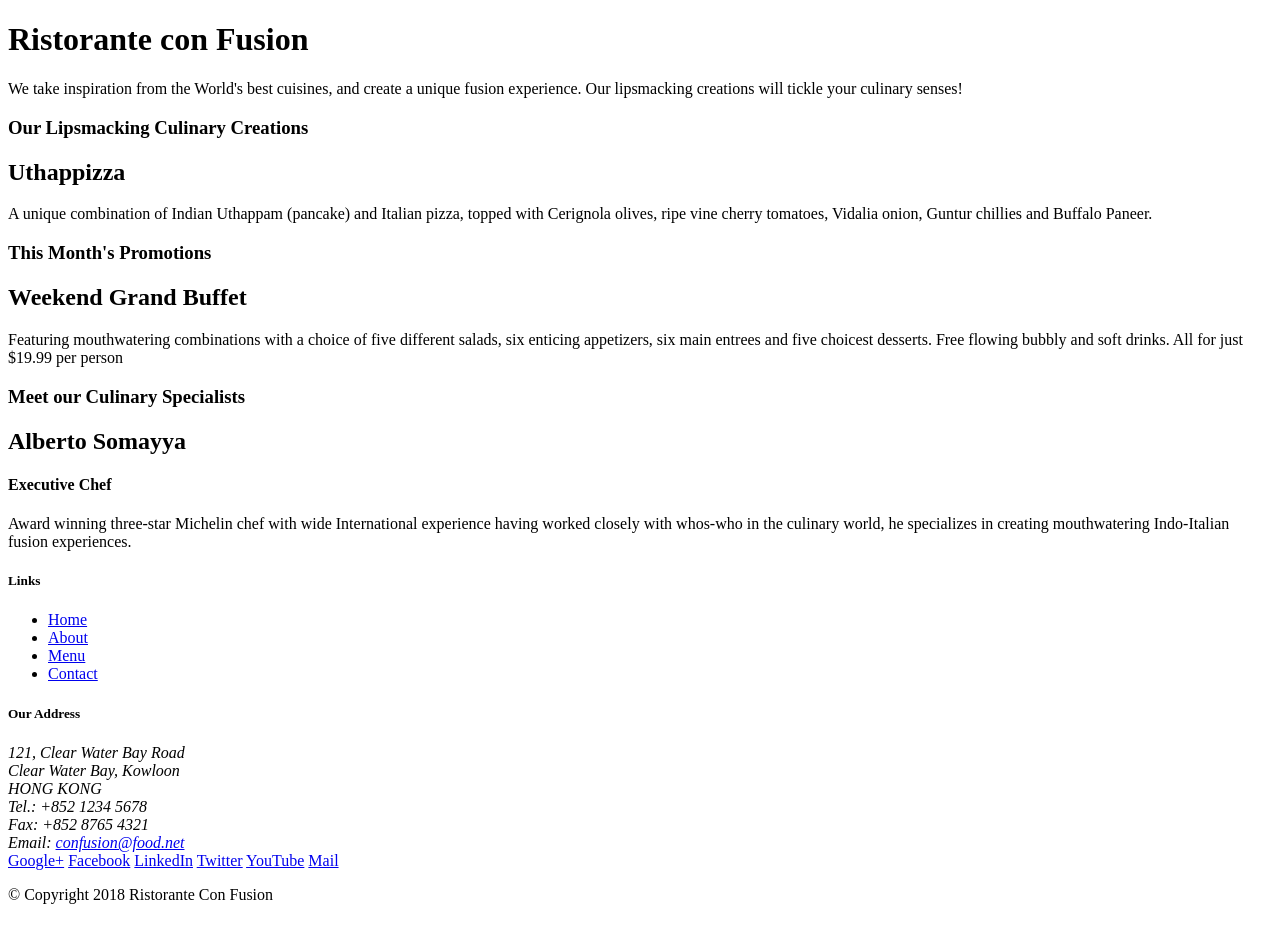
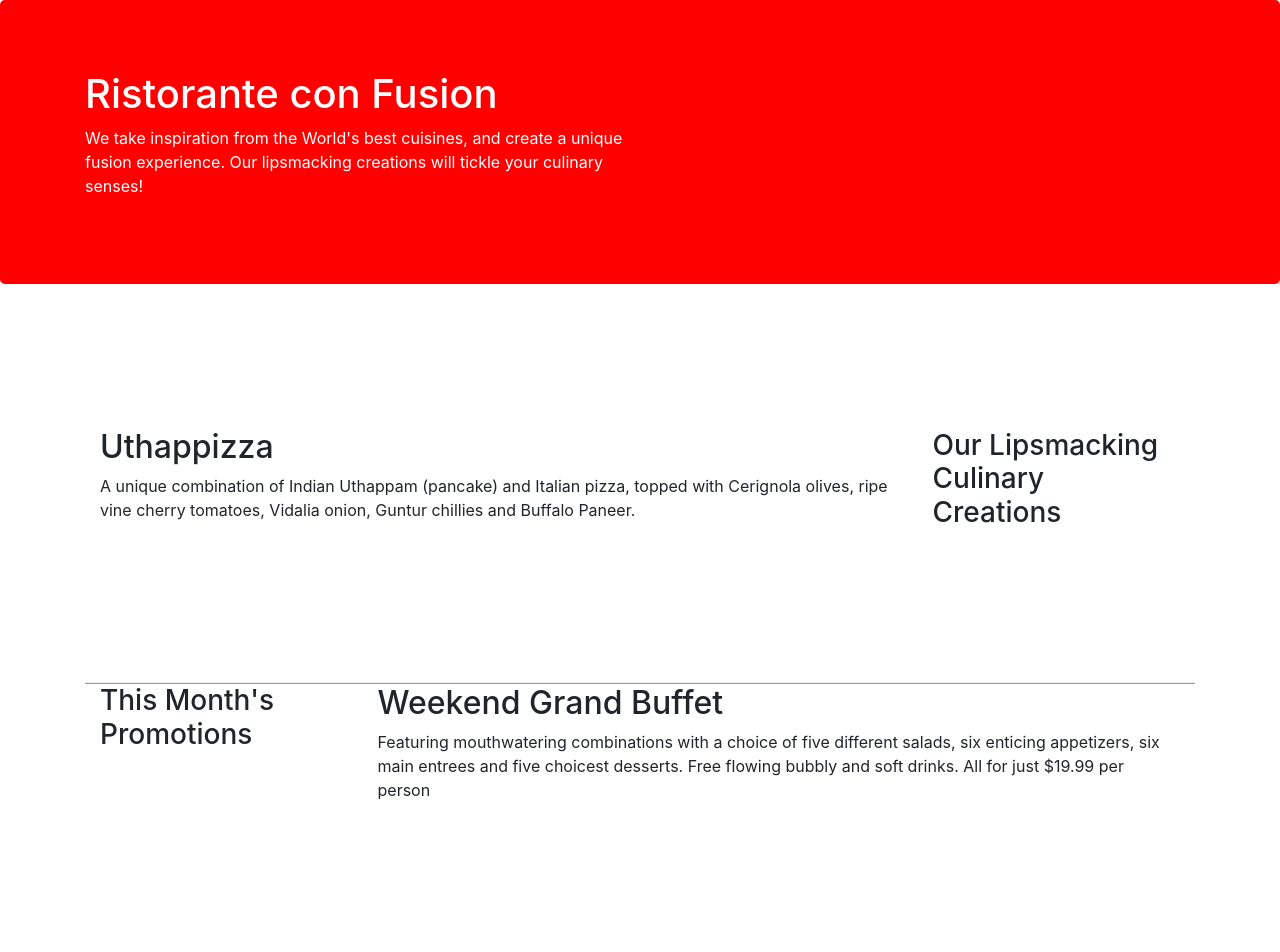
Before and after one commit to aneezr/Learning-Bootstrap, a website: page index.html in a window 1280 px wide. Shown: the top 952 px of the page. Before the commit the page ends 920 px from the top, so only its background shows below. Drawn offline with nearby package versions, Linux system fonts and the light colour scheme.

Commit message:
Bootstrap Week 1

```diff
--- a/index.html
+++ b/index.html
@@ -2,51 +2,59 @@
 <html lang="en">
 
 <head>
-    <title>Ristorante Con Fusion</title>
+     <!-- Required meta tags always come first -->
+     <meta charset="utf-8">
+     <meta name="viewport" content="width=device-width, initial-scale=1, shrink-to-fit=no">
+     <meta http-equiv="x-ua-compatible" content="ie=edge">
+
+     <!-- Bootstrap CSS -->
+     <link rel="stylesheet" href="node_modules/bootstrap/dist/css/bootstrap.min.css">
+    <link rel="stylesheet" href="styles.css">
+     <title>Ristorante Con Fusion</title>
 </head>
 
 <body>
 
-    <header>
-        <div>
-            <div>
-                <div>
+    <header class="jumbotron">
+        <div class="container" >
+            <div class="row row-header align-item-center">
+                <div class="col-12 col-sm-6">
                     <h1>Ristorante con Fusion</h1>
                     <p>We take inspiration from the World's best cuisines, and create a unique fusion experience. Our lipsmacking creations will tickle your culinary senses!</p>
                 </div>
-                <div>
+                <div class="col-12 col-sm">
                 </div>
             </div>
         </div>
     </header>
 
-    <div>
-        <div>
-            <div>
+    <div class="container">
+        <div class="row row-content align-items-center">
+            <div class="col-12 col-sm-4 order-sm-last col-md-3">
                 <h3>Our Lipsmacking Culinary Creations</h3>
             </div>
-            <div>
+            <div class="col col-sm order-sm-first col-md">
                 <h2>Uthappizza</h2>
                 <p>A unique combination of Indian Uthappam (pancake) and Italian pizza, topped with Cerignola olives, ripe vine cherry tomatoes, Vidalia onion, Guntur chillies and Buffalo Paneer.</p>
             </div>
         </div>
 
 
-        <div>
-            <div>
+        <div class="row row-content">
+            <div class="col-12 col-sm-4 col-md-3">
                 <h3>This Month's Promotions</h3>
             </div>
-            <div>
+            <div class="col col-sm  col-md">
                 <h2>Weekend Grand Buffet</h2>
                 <p>Featuring mouthwatering combinations with a choice of five different salads, six enticing appetizers, six main entrees and five choicest desserts. Free flowing bubbly and soft drinks. All for just $19.99 per person </p>
             </div>
         </div>
 
-        <div>
-            <div>
+        <div class="row row-content">
+            <div class="col-12 col-sm-4 order-sm-last col-md-3">
                 <h3>Meet our Culinary Specialists</h3>
             </div>
-            <div>
+            <div class="col col-sm order-sm-frist col-md">
                 <h2>Alberto Somayya</h2>
                 <h4>Executive Chef</h4>
                 <p>Award winning three-star Michelin chef with wide International experience having worked closely with whos-who in the culinary world, he specializes in creating mouthwatering Indo-Italian fusion experiences. </p>
@@ -54,19 +62,19 @@
         </div>
     </div>
 
-    <footer>
-        <div>
-            <div>
-                <div>
+    <footer class="footer">
+        <div class="container">
+            <div class="row">
+                <div class="col-4 offset-1 col-sm-2">
                     <h5>Links</h5>
-                    <ul>
+                    <ul class="list-unstyled">
                         <li><a href="#">Home</a></li>
                         <li><a href="#">About</a></li>
                         <li><a href="#">Menu</a></li>
                         <li><a href="#">Contact</a></li>
                     </ul>
                 </div>
-                <div>
+                <div class="col-7 col-sm-5">
                     <h5>Our Address</h5>
                     <address>
 		              121, Clear Water Bay Road<br>
@@ -77,8 +85,8 @@
 		              Email: <a href="mailto:confusion@food.net">confusion@food.net</a>
 		           </address>
                 </div>
-                <div>
-                    <div>
+                <div class="col-12 col-sm-4 align-self-center">
+                    <div class="text-center">
                         <a href="http://google.com/+">Google+</a>
                         <a href="http://www.facebook.com/profile.php?id=">Facebook</a>
                         <a href="http://www.linkedin.com/in/">LinkedIn</a>
@@ -88,13 +96,17 @@
                     </div>
                 </div>
            </div>
-           <div>
-                <div>
+           <div class="row justify-content-center">
+                <di class="col-auto">
                     <p>© Copyright 2018 Ristorante Con Fusion</p>
                 </div>
            </div>
         </div>
     </footer>
+     <!-- jQuery first, then Popper.js, then Bootstrap JS. -->
+     <script src="node_modules/jquery/dist/jquery.slim.min.js"></script>
+     <script src="node_modules/popper.js/dist/umd/popper.min.js"></script>
+     <script src="node_modules/bootstrap/dist/js/bootstrap.min.js"></script>
 
 </body>
 
--- a/package.json
+++ b/package.json
@@ -12,5 +12,10 @@
   "license": "ISC",
   "devDependencies": {
     "lite-server": "^2.3.0"
+  },
+  "dependencies": {
+    "bootstrap": "^4.0.0",
+    "jquery": "^3.5.1",
+    "popper.js": "^1.16.1"
   }
 }
--- /dev/null
+++ b/styles.css
@@ -0,0 +1,27 @@
+.row-header{
+    margin 0px auto;
+    padding: 0px auto;
+}
+.row-content{
+    margin: 0px auto;
+    padding: 50px 0pz 50px 0px;
+    border-bottom: 2px ridge;
+    min-height: 400px;
+}
+.footer{
+    background:red;
+    color: white;
+    margin: 0px auto;
+    padding: 20px 0px 20px 0px;
+}
+.jumbotron{
+    padding: 70px 30px;
+    margin: 0px auto;
+    background: red;
+    color: white;
+}
+address{
+    font-size: 80%;
+    margin: 0px;
+    color: black;
+}
```
Also changed, not shown: 1 other file.
